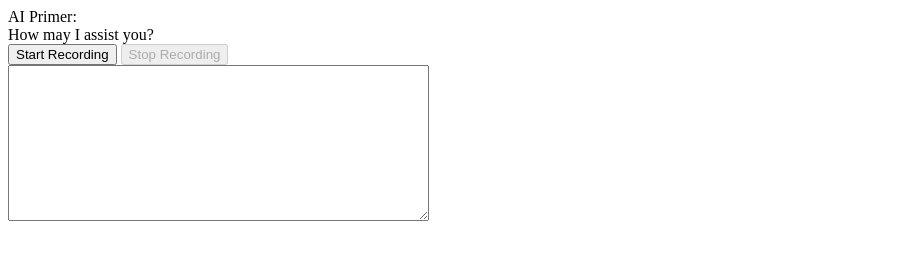
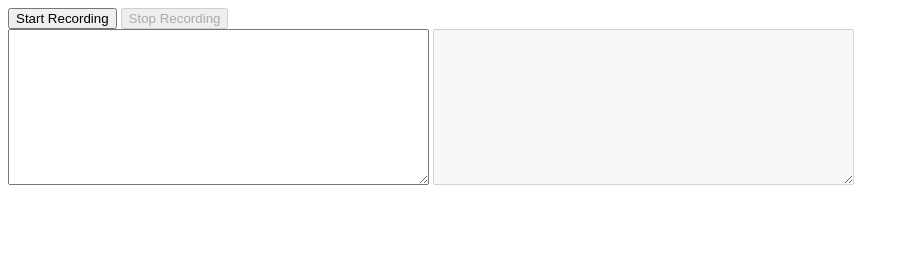
Before and after one commit to nitzansaar/AI_Primer, a website: page index.html in a window 1280 px wide. Shown: the whole page, without its empty margins (0-909 px from the left). Drawn offline with nearby package versions, Linux system fonts and the light colour scheme.

Commit message:
Added text box for ai response

```diff
--- a/app.js
+++ b/app.js
@@ -9,8 +9,6 @@ $(function () {
   var $record = $('choose-input');
 
   var $messages = $('#messages');
-
-  addMessage('AI Primer', 'How may I assist you?', 'received', showButtons);
 
   var capturedText = ""; // will need to store the recorded text
 
@@ -37,10 +35,6 @@ $(function () {
               index++;
           }
       }, 50);
-
-    // Use the Web Speech API to speak the message
-    var utterance = new SpeechSynthesisUtterance(content);
-    speechSynthesis.speak(utterance);
 
       $message.append($sender).append($content);
       $messages.append($message);
@@ -82,13 +76,6 @@ $(function () {
         function useRecordedSpeech() {
             console.log(recordedSpeech);
 
-        }
-
-
-        // Function to use the recorded speech
-        function useRecordedSpeech() {
-            console.log(recordedSpeech);
-
         // make a fetch request
         fetch('http://localhost:5000/respond', {
         method: 'POST',
@@ -100,15 +87,14 @@ $(function () {
         .then(response => response.json())
         .then(response => {
             console.log(response.data); // inspect the structure of the data
+            document.getElementById('chatgpt-response').textContent = response.data;
             const msg = new SpeechSynthesisUtterance(response.data);
             window.speechSynthesis.speak(msg);
         })
         .catch((error) => {
             console.error('Error:', error);
         });
-//        console.log("After making fetch request....")
     }
-
 
         recognition.addEventListener("end", () => {
             startButton.disabled = false;
--- a/index.html
+++ b/index.html
@@ -18,6 +18,8 @@
     <form id="file-form">
         <div id="voice-recording-section">
             <textarea id="input" rows="10" cols="50"></textarea>
+            <!-- Added another text area here with id 'chatgpt-response' -->
+            <textarea id="chatgpt-response" rows="10" cols="50" disabled></textarea>
             <div id="output"></div>
         </div>
         <input type="hidden" id="selected-words" value="">
```
Also changed, not shown: 1 other file.
